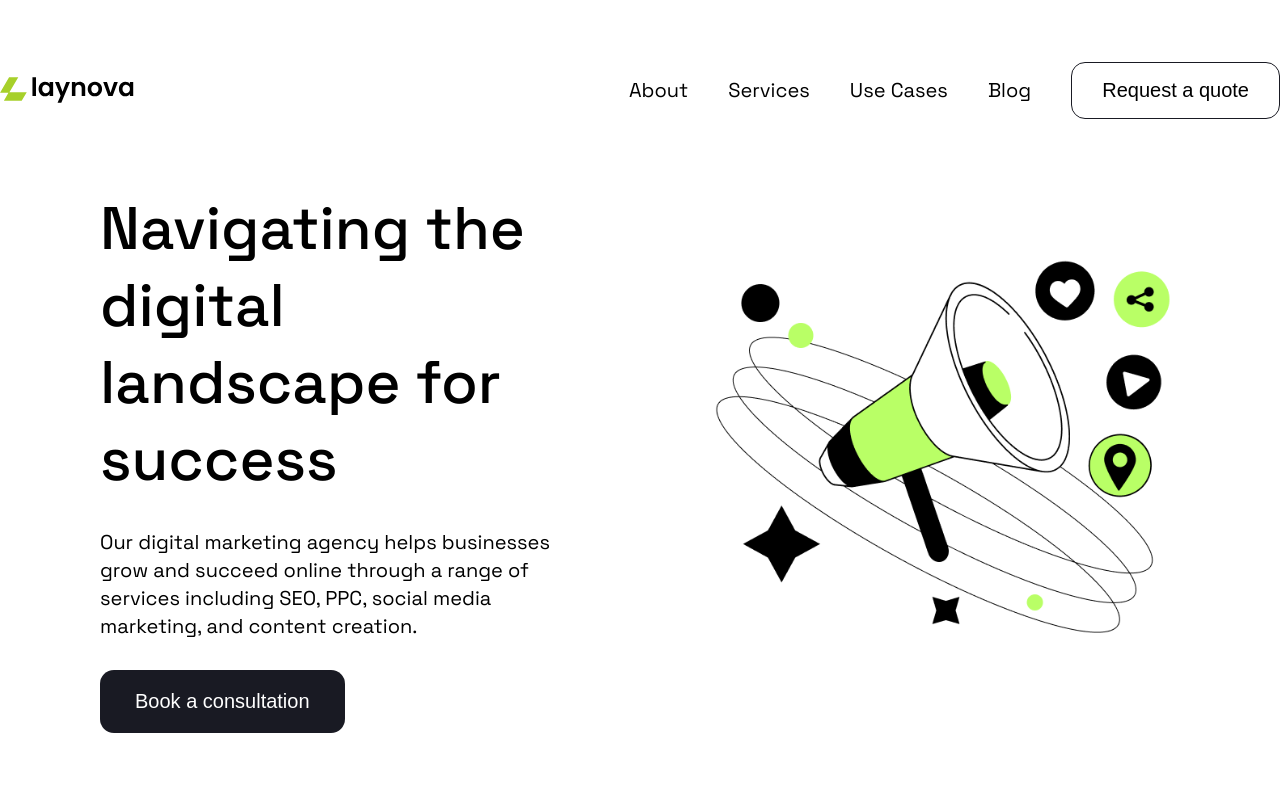
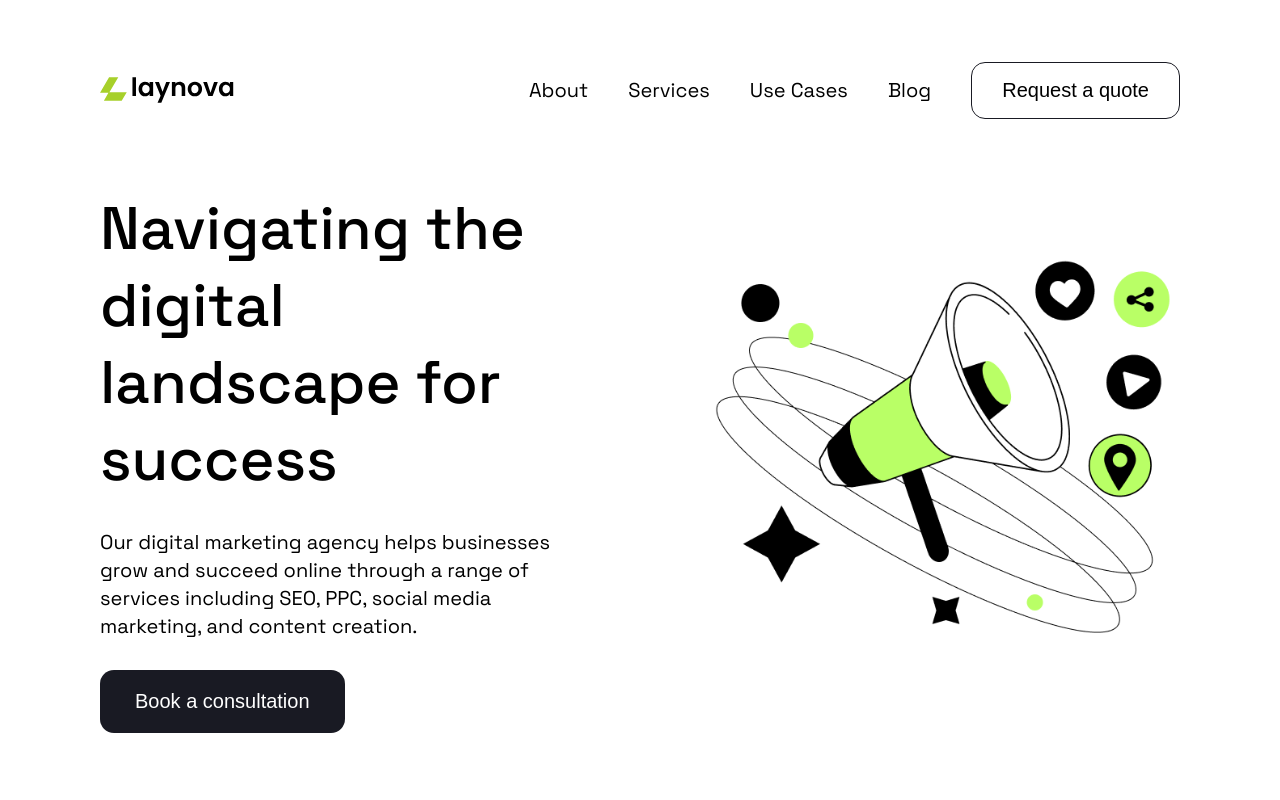
Before and after one commit to Alphamaaz/landing-page-task, a React (Create React App) app: page / in a window 1280 px wide. Shown: the top 800 px of the page. Built offline with nearby package versions, Linux system fonts and the light colour scheme.

Commit message:
navbar padding added

```diff
--- a/src/styles/Navbar.css
+++ b/src/styles/Navbar.css
@@ -5,6 +5,7 @@
     display: flex;
     justify-content: space-between;
     align-items: center;
+    padding: 0 100px;
 
   }
 
```
